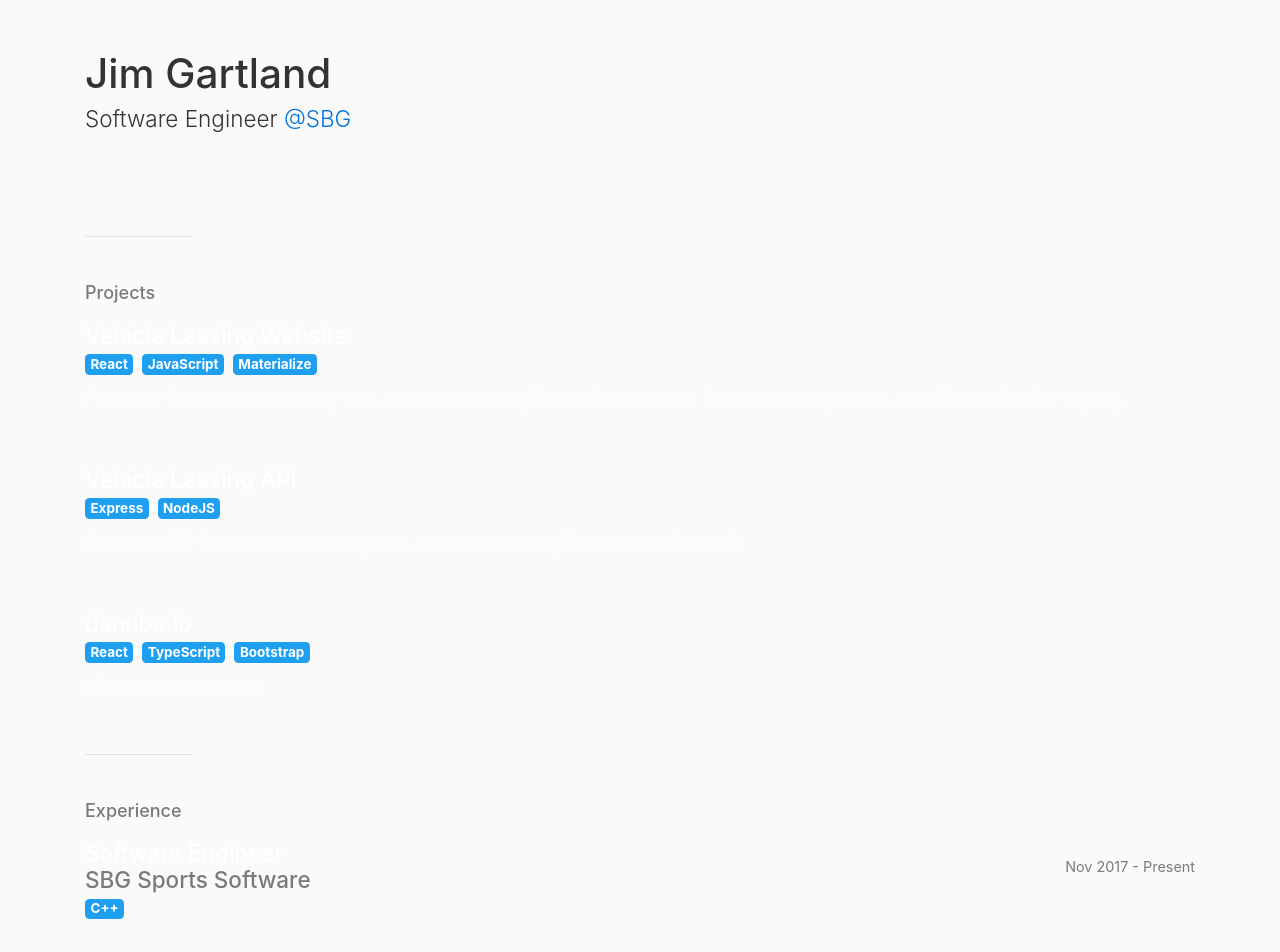
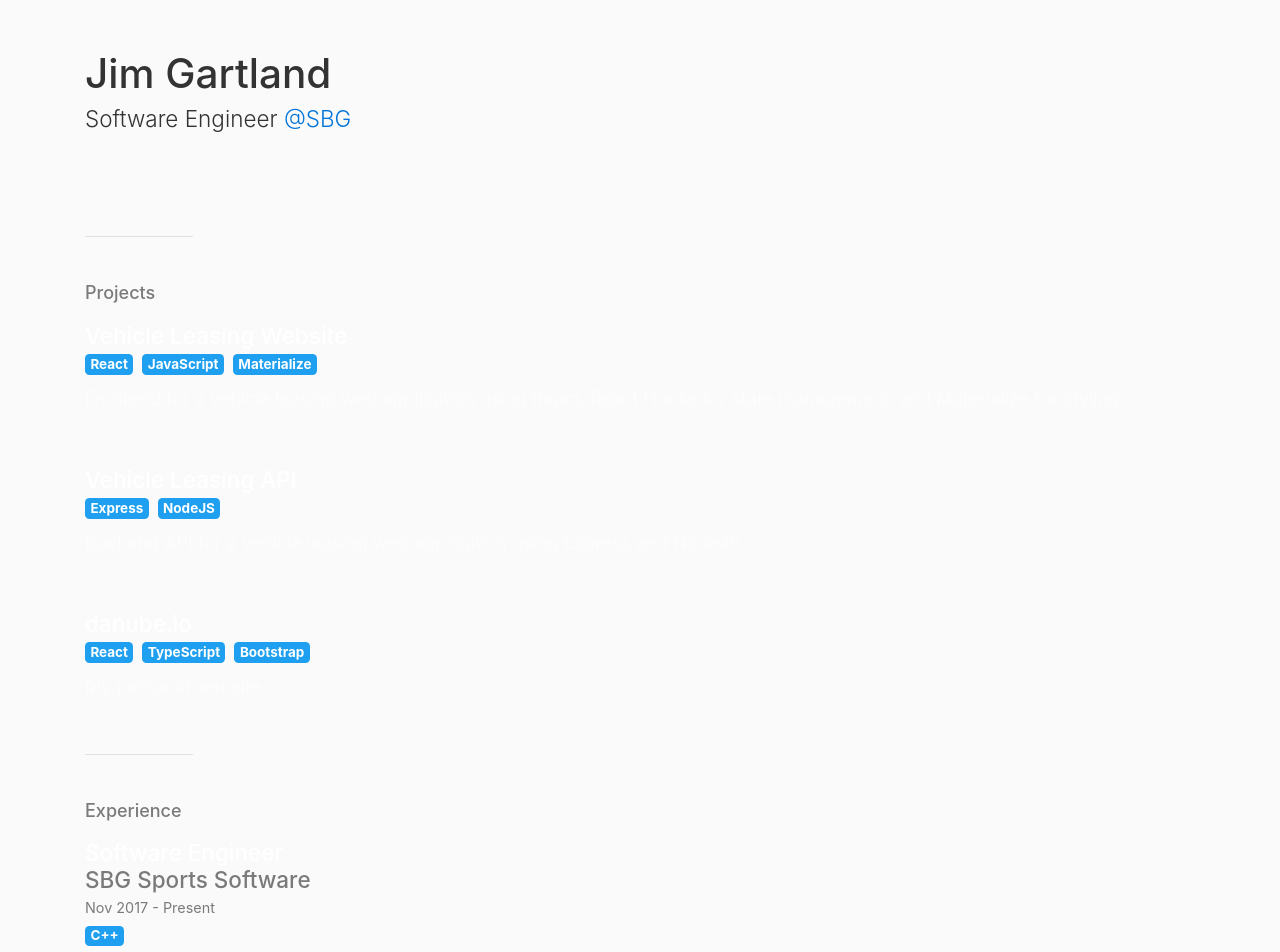
Before and after one commit to jim-og/danube.io, a React (Create React App) app: page / in a window 1280 px wide. Shown: the top 952 px of the page. Built offline with nearby package versions, Linux system fonts and the light colour scheme.

Commit message:
Move dates below sub-header

```diff
--- a/src/components/sections/SectionItem.tsx
+++ b/src/components/sections/SectionItem.tsx
@@ -32,8 +32,8 @@ const SectionItem = ({
           <span>
             <h3 className="text-white">{header}</h3>
             <h3>{subHeader}</h3>
+            <small>{dates}</small>
           </span>
-          <small>{dates}</small>
         </span>
         <span>
           {badges &&
```
